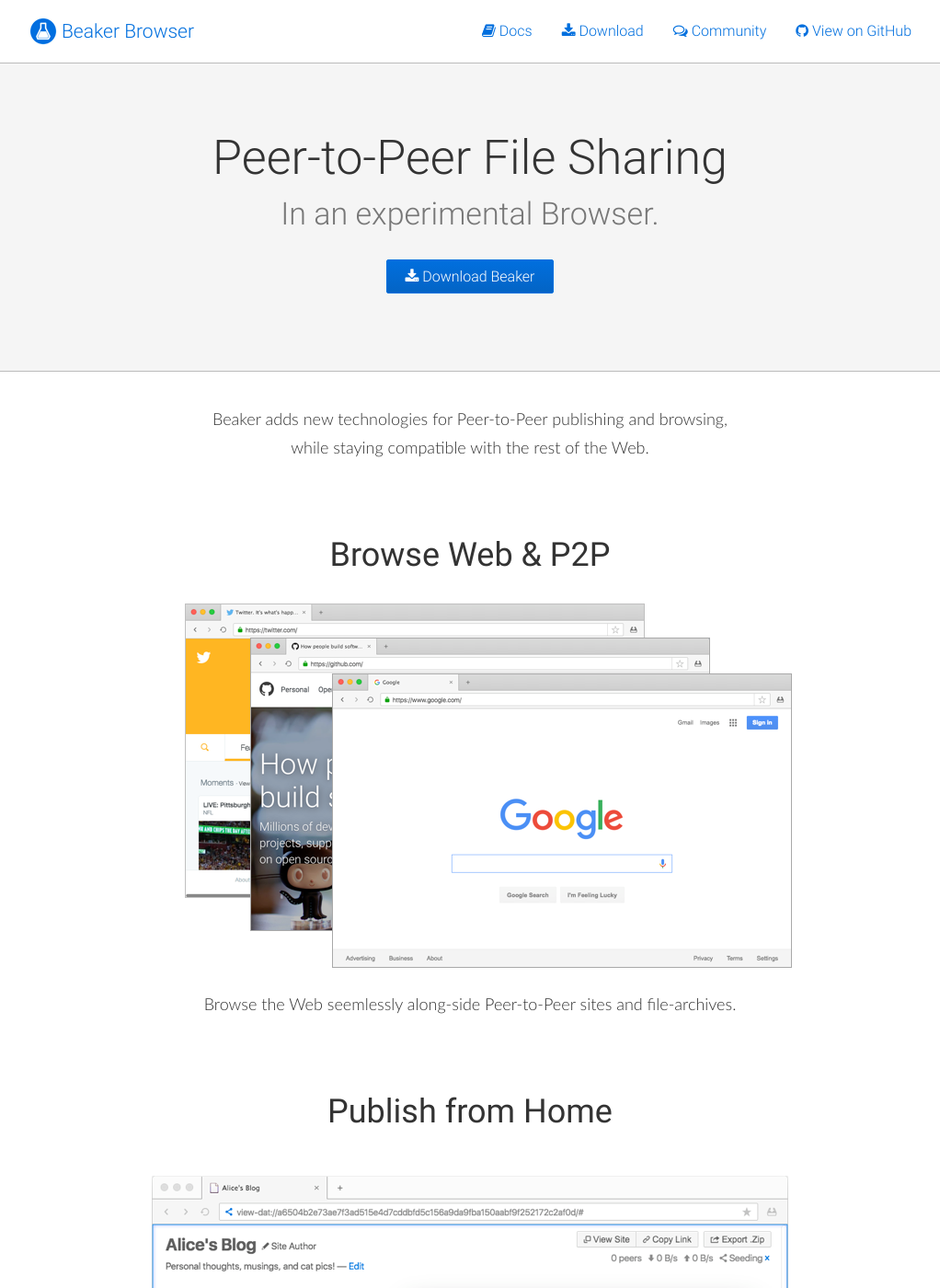
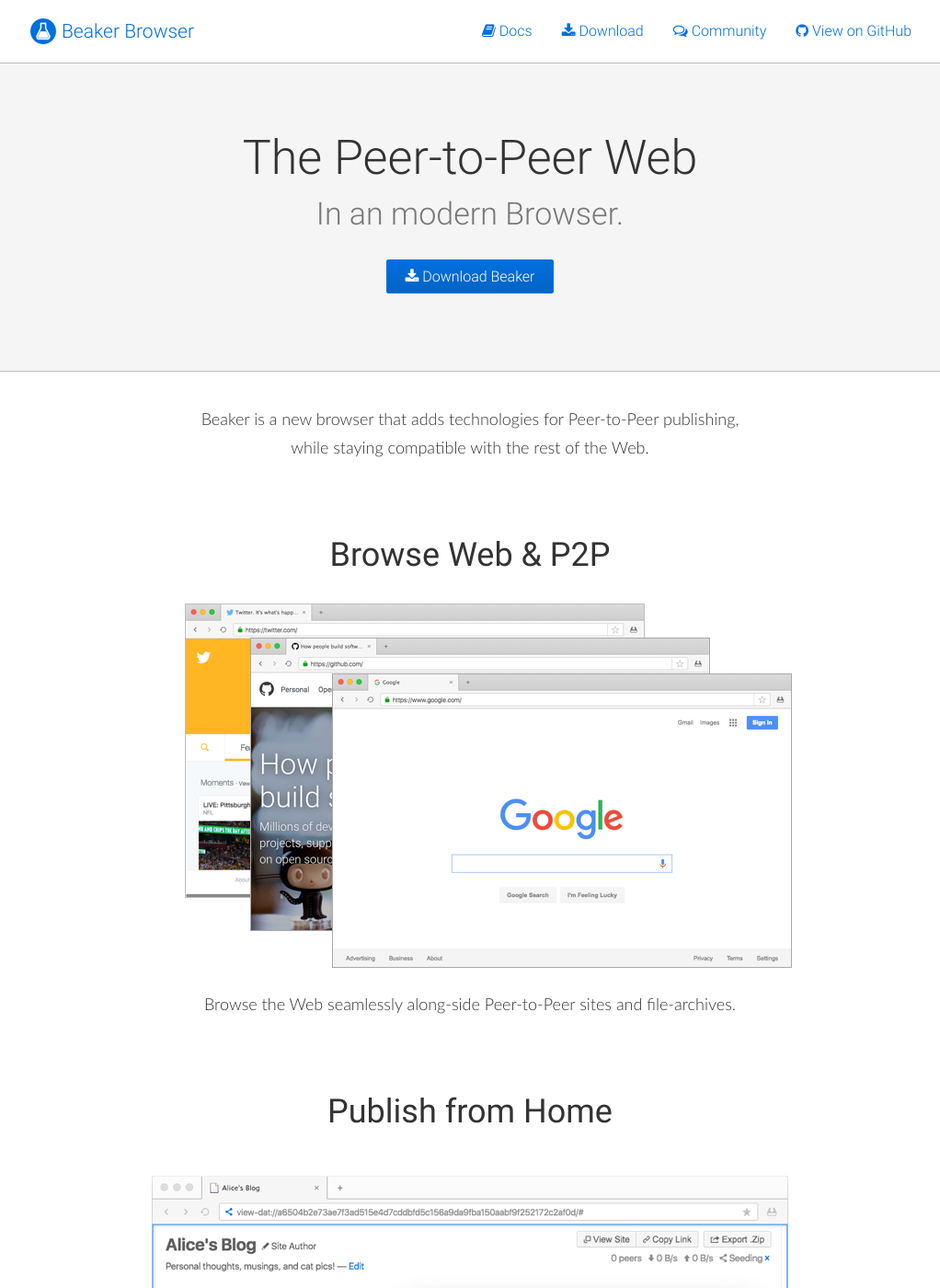
Before and after one commit to beakerbrowser/beakerbrowser.com, a Jekyll site: the page built from index.html, in a window 1280 px wide and 1400 px high. Shown: the whole window at 92% size, without its empty margins (129-1151 px from the left). Built offline with Jekyll 4.4.1, drawn with Linux system fonts in a browser that asks for light colours; some of the changed text lies outside the part shown.

Commit message:
update frontpage

```diff
--- a/index.html
+++ b/index.html
@@ -4,8 +4,8 @@
 
 <div class="hero-wrapper">
   <div class="hero">
-    <h2>Peer-to-Peer File Sharing</h2>
-    <h3>In an experimental Browser.</h3>
+    <h2>The Peer-to-Peer Web</h2>
+    <h3>In an modern Browser.</h3>
     <div class="hero-btns">
       <!--<a class="btn btn-secondary" href="#"><i class="fa fa-play" aria-hidden="true"></i> Watch Video</a>--><a class="btn btn-primary" href="/download.html"><i class="fa fa-download" aria-hidden="true"></i> Download Beaker</a>
     </div>
@@ -16,7 +16,7 @@
 
   <div class="section less-top-margin center">
     <div class="desc">
-      <p>Beaker adds new technologies for Peer-to-Peer publishing and&nbsp;browsing,<br>while staying compatible with the rest of the Web.</p>
+      <p>Beaker is a new browser that adds technologies for Peer-to-Peer publishing, while staying compatible with the rest of the Web.</p>
     </div>
   </div>
 
@@ -47,7 +47,7 @@
     <h3>Browse Web &amp; P2P</h3>
     <img src="/img/screenshot3.png">
     <div class="desc">
-      <p>Browse the Web seemlessly along-side Peer-to-Peer sites and file-archives.</p>
+      <p>Browse the Web seamlessly along-side Peer-to-Peer sites and file-archives.</p>
     </div>
   </div>
 
@@ -55,7 +55,7 @@
     <h3>Publish from Home</h3>
     <img src="/img/screenshot2.png">
     <div class="desc">
-      <p>Create new sites with one click, and share them from your device. You only share the sites (and bandwidth) you choose.</p>
+      <p>Create new sites with one click and share them from your device. You only share the sites (and bandwidth) you choose.</p>
 
       <p><strong>See: <a href="/docs/p2p/create-a-website.html">How to create a site</a>.</strong></p>
     </div>
```
